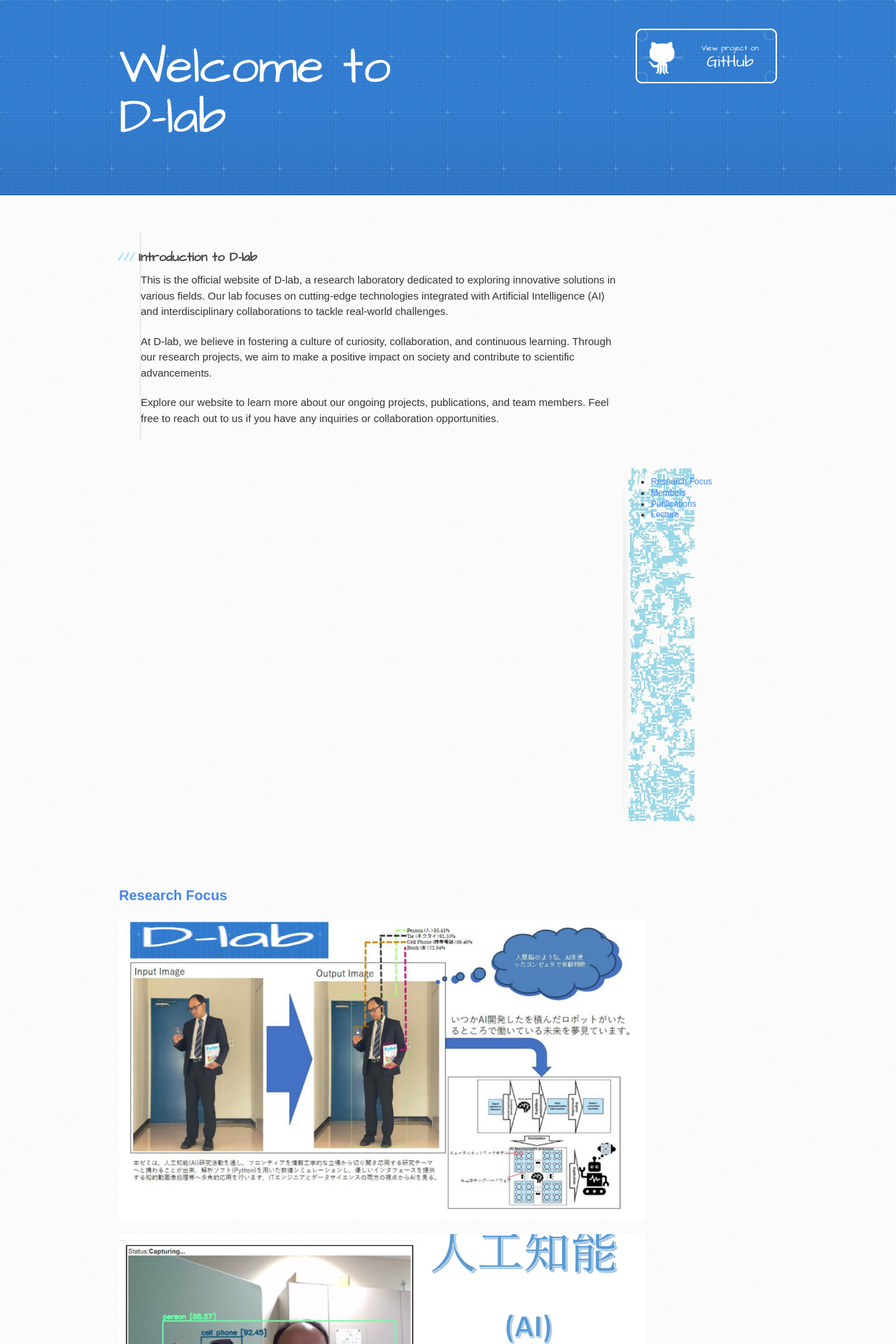
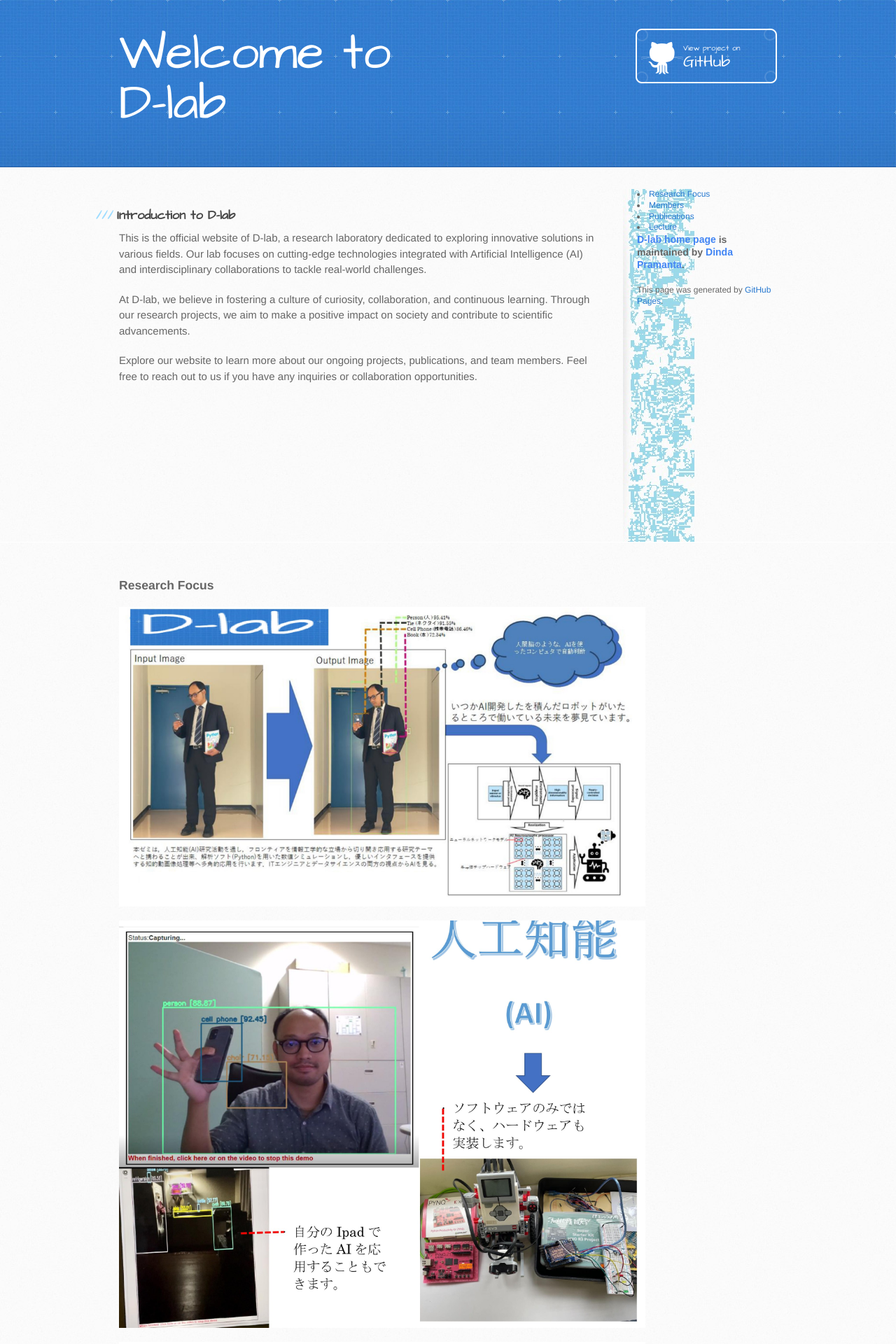
Before and after one commit to DindaPramanta/D-Lab.github.io, a Jekyll site: the page built from index.md, in a window 1280 px wide. Shown: the top 1920 px of the page at 70% size. Built offline with Jekyll 4.4.1, drawn with Linux system fonts in a browser that asks for light colours; the repository's description, which GitHub fills in, is left out; some of the changed text lies outside the part shown.

Commit message:
Update default.html

```diff
--- a/_layouts/default.html
+++ b/_layouts/default.html
@@ -15,78 +15,6 @@
 
     {% include head-custom.html %}
     <style>
-      body {
-        color: #333;
-        font-family: Arial, sans-serif;
-        line-height: 1.5;
-      }
-
-      h1, h2, h3 {
-        color: #4285F4;
-        font-weight: bold;
-      }
-
-      h1 {
-        font-size: 32px;
-      }
-
-      h2 {
-        font-size: 24px;
-      }
-
-      h3 {
-        font-size: 20px;
-      }
-
-      a {
-        color: #4285F4;
-        text-decoration: none;
-      }
-
-      a:hover {
-        text-decoration: underline;
-      }
-
-      .button {
-        display: inline-block;
-        padding: 10px 20px;
-        background-color: #4285F4;
-        color: #FFF;
-        text-align: center;
-        border-radius: 4px;
-      }
-
-      .inner {
-        max-width: 960px;
-        margin: 0 auto;
-        padding: 20px;
-      }
-
-      #main-content {
-         margin-bottom: 40px;
-          margin-left: 30px; /* Add a margin to create space between the sidebar and main content */
-           border-left: 1px solid #DDD; /* Add a left border to separate the main content from the sidebar */
-      }
-
-
-      #sidebar-navigation {
-        padding: 20px;
-        margin-bottom: 40px;
-        background-image: url('../assets/images/sidebar-bg.jpg');
-        background-size: cover;
-        background-color: transparent; /* Added to make the background transparent */
-      }
-
-      #sidebar-navigation ul {
-        list-style-type: none;
-        padding: 0;
-        margin: 0;
-      }
-
-      #sidebar-navigation ul li {
-        margin-bottom: 10px;
-      }
-
       footer {
         background-color: #EEE;
         padding: 20px;
@@ -131,12 +59,11 @@
         </section>
 
 	<aside id="sidebar">
-          <ul>
             <li><a href="#section1">Research Focus</a></li>
             <li><a href="#section2">Members</a></li>
             <li><a href="#section3">Publications</a></li>
             <li><a href="#section4">Lecture</a></li>
-          </ul>
+
           {% if site.show_downloads %}
             <a href="{{ site.github.zip_url }}" class="button">
               <small>Download</small>
@@ -147,6 +74,13 @@
               .tar.gz file
             </a>
            {% endif %}
+
+
+	      <p class="repo-owner"><a href="https://dindapramanta.github.io/D-Lab.github.io/">D-lab home page</a> is maintained by <a href="https://www.linkedin.com/in/dinda-pramanta-50696248/">Dinda Pramanta</a>.</p>
+
+      {% if site.github.is_project_page %}
+        <p>This page was generated by <a href="https://pages.github.com">GitHub Pages</a>.</p>
+      {% endif %}
 	 </aside>
       </div>
     </div>
@@ -197,11 +131,7 @@
     </div>
 
     <footer>
-      <p class="repo-owner"><a href="https://dindapramanta.github.io/D-Lab.github.io/">D-lab home page</a> is maintained by <a href="https://www.linkedin.com/in/dinda-pramanta-50696248/">Dinda Pramanta</a>.</p>
 
-      {% if site.github.is_project_page %}
-        <p>This page was generated by <a href="https://pages.github.com">GitHub Pages</a>.</p>
-      {% endif %}
     </footer>
   </body>
 </html>
```
